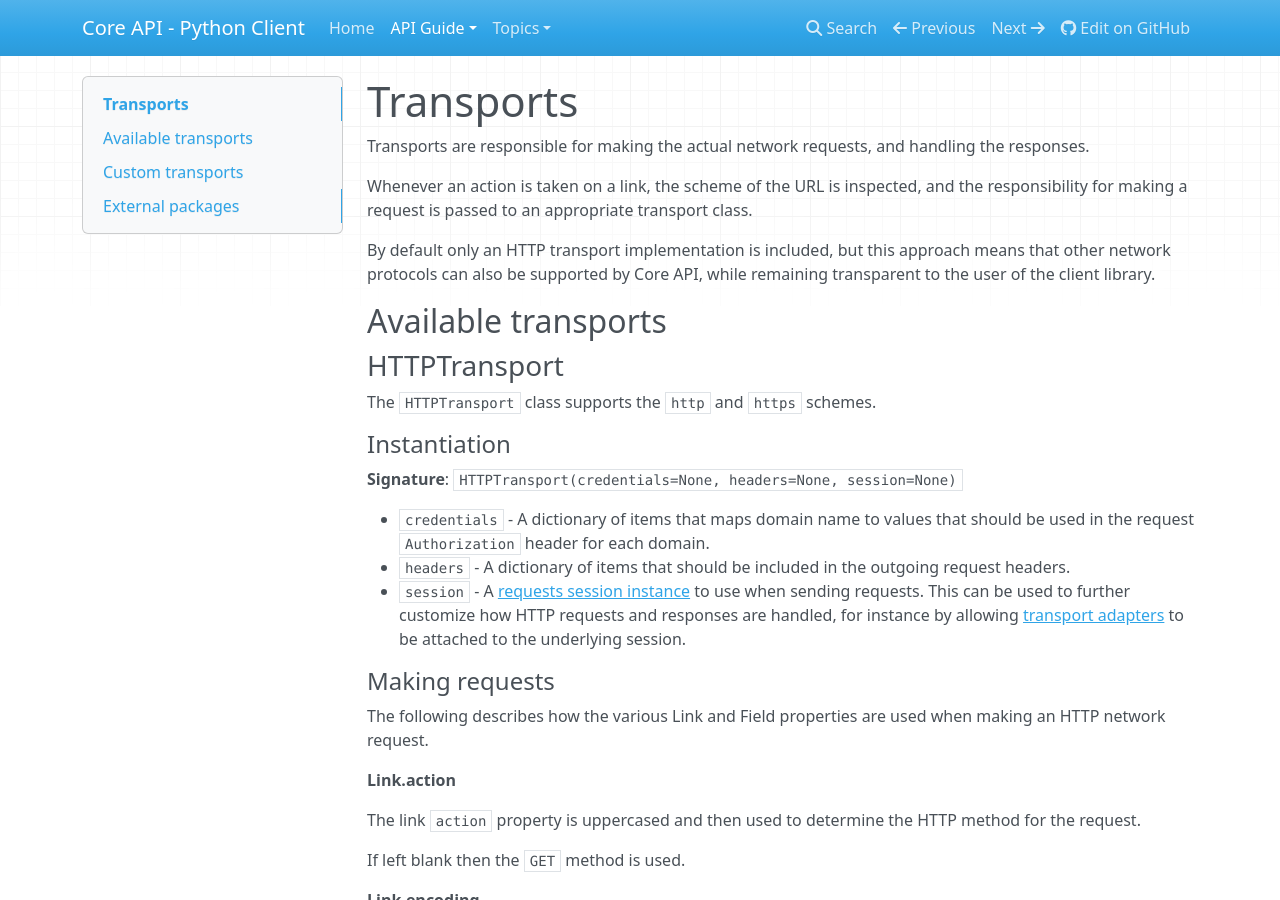
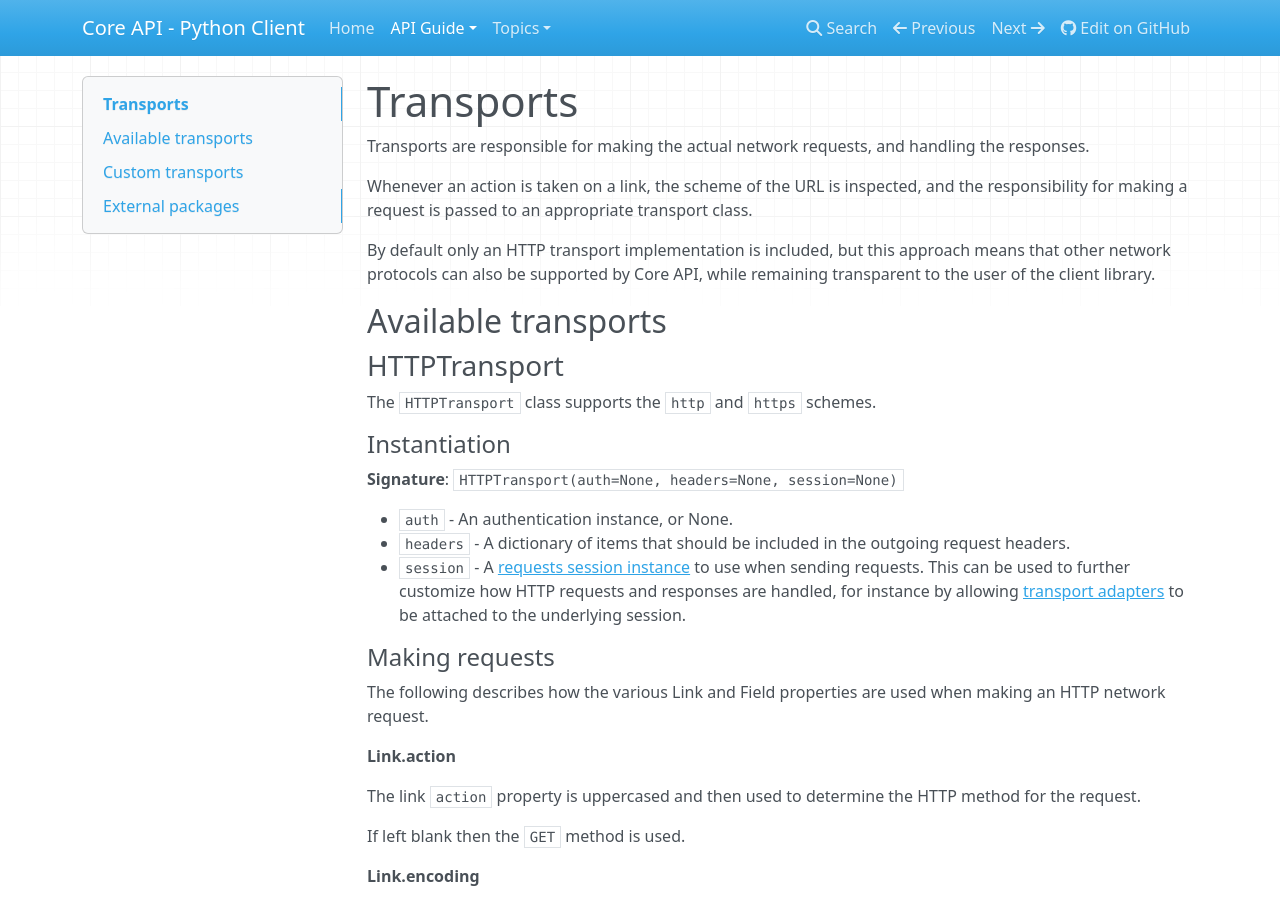
Before and after one commit to core-api/python-client, an MkDocs documentation site: the page built from docs/api-guide/transports.md, in a window 1280 px wide and 900 px high. Built offline with MkDocs 1.6.1, drawn with Linux system fonts in a browser that asks for light colours; nearby versions of some CDN libraries; old or Windows-style settings are respelled for this version of MkDocs.

Commit message:
Update transport docs to add 'auth', and deprecate 'credentials'

```diff
--- a/docs/api-guide/transports.md
+++ b/docs/api-guide/transports.md
@@ -18,9 +18,9 @@
 
 #### Instantiation
 
-**Signature**: `HTTPTransport(credentials=None, headers=None, session=None)`
+**Signature**: `HTTPTransport(auth=None, headers=None, session=None)`
 
-* `credentials` - A dictionary of items that maps domain name to values that should be used in the request `Authorization` header for each domain.
+* `auth` - An authentication instance, or None.
 * `headers` - A dictionary of items that should be included in the outgoing request headers.
 * `session` - A [requests session instance][sessions] to use when sending requests. This can be used to further customize how HTTP requests and responses are handled, for instance by allowing [transport adapters][transport-adapters] to be attached to the underlying session.
 
```
